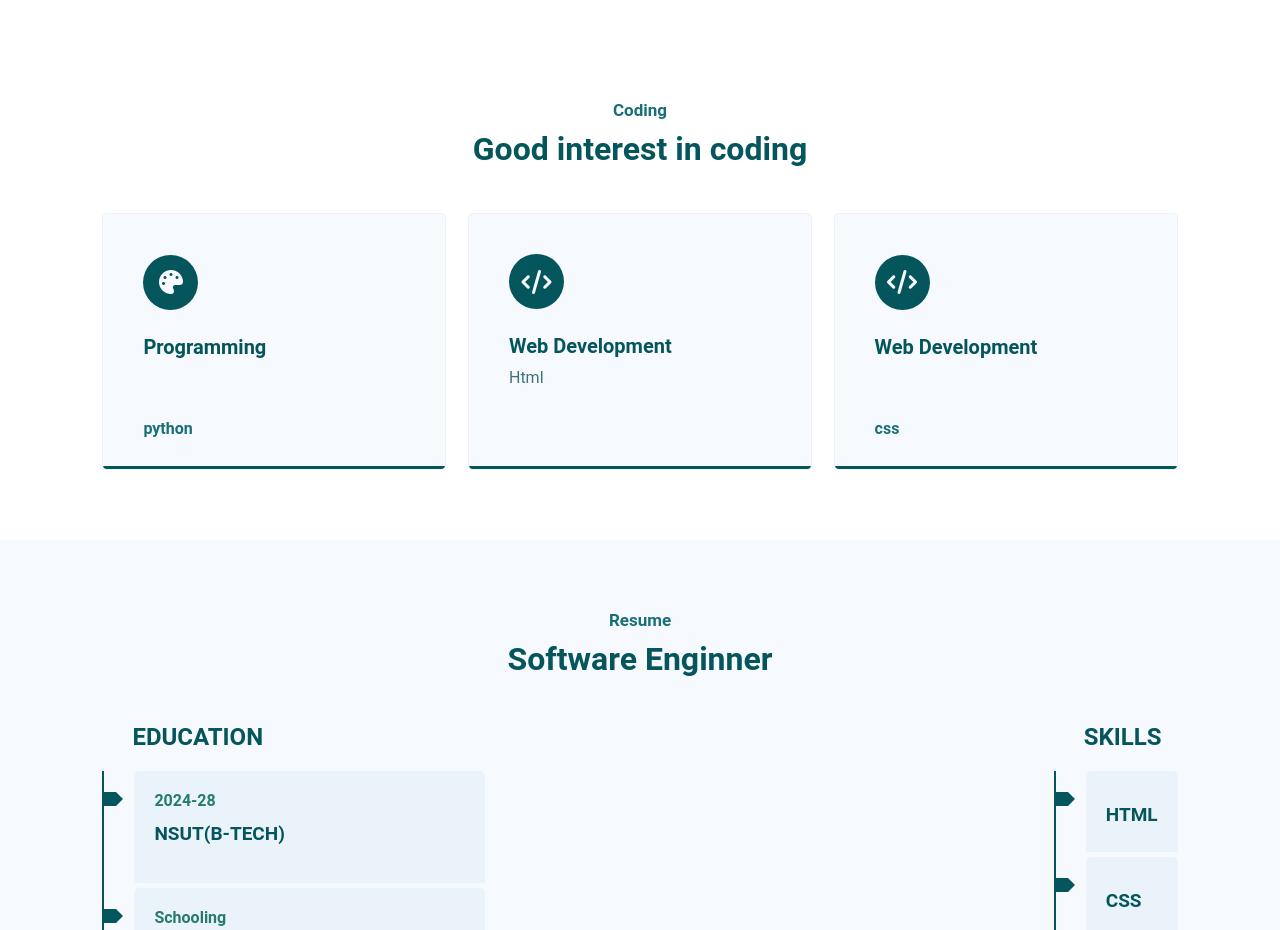
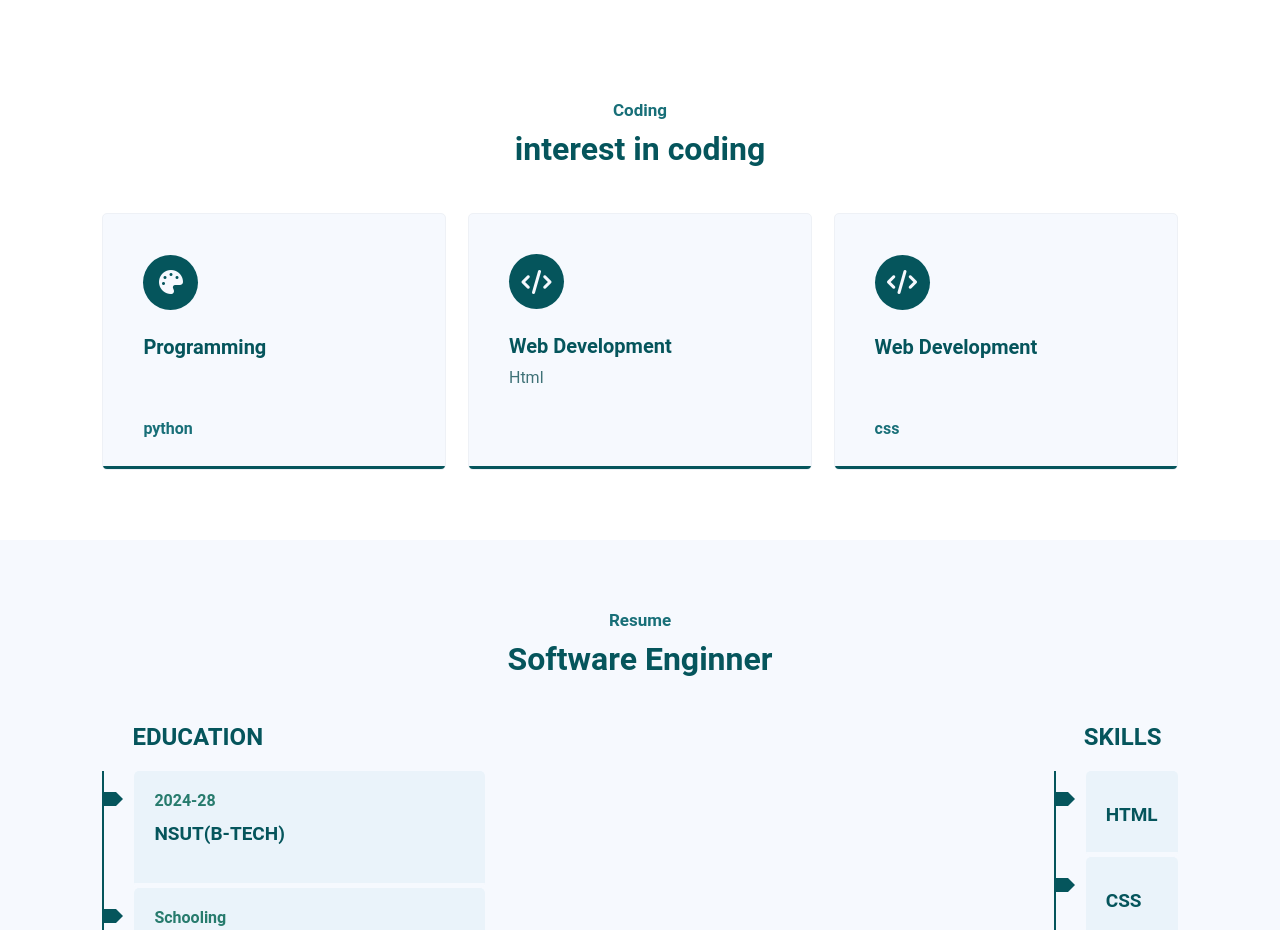
Before and after one commit to Hits-p/portfolio, a plain HTML site: page index.html in a window 1280 px wide. Shown: the part 1300-2230 px from the top of the page. Drawn offline with nearby package versions, Linux system fonts and the light colour scheme; a script that the page names is missing.

Commit message:
Update index.html

```diff
--- a/index.html
+++ b/index.html
@@ -137,7 +137,7 @@
 	<!--   === Headings Text Starts ===   -->
 	<header class="headings">
 		<h3>Coding</h3>
-		<h1>Good interest in coding</h1>
+		<h1>interest in coding</h1>
 		<p></p>
 	</header>
 	<!--   === Headings Text Ends ===   -->
```
